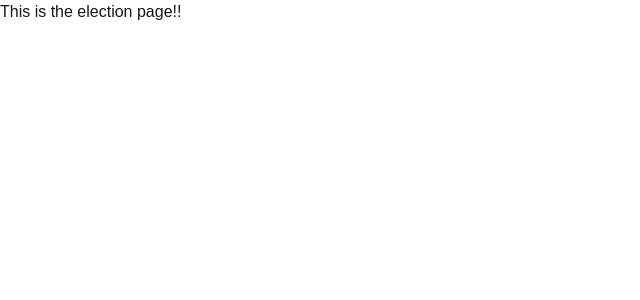
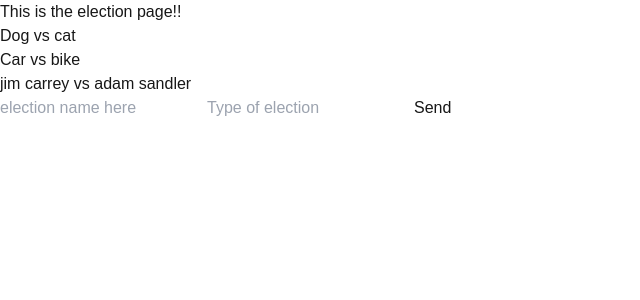
Before and after one commit to berglund10/final-weekend-assignment, a Next.js app: page /election in a window 1280 px wide. Shown: the top 300 px of the page, without its empty margins (0-640 px from the left). Built offline with nearby package versions, Linux system fonts and the light colour scheme.

Commit message:
add electionPage

```diff
--- a/package.json
+++ b/package.json
@@ -12,7 +12,8 @@
   "dependencies": {
     "next": "15.0.3",
     "react": "^18.3.1",
-    "react-dom": "^18.3.1"
+    "react-dom": "^18.3.1",
+    "uuid": "^11.0.3"
   },
   "devDependencies": {
     "@types/node": "^20",
--- a/src/app/election/page.tsx
+++ b/src/app/election/page.tsx
@@ -1,11 +1,24 @@
+import { postElectionAction } from "@/features/election/actions";
+import { electionService } from "@/features/election/instance";
+
 export default async function Page() {
     // getAll elections and map all elections. if done -> show results, otherwise be able to close the election!
     // addNew election
     // patch/ set election as done!
+    const elections = await electionService.getAll()
 
     return (
       <>
       This is the election page!!
+      {elections.map((election) => {
+        return <p key={election.id}> {election.type}</p>
+      })}
+
+        <form action={postElectionAction}>
+        <input type="text" name="name" placeholder="election name here" className="input input-bordered w-full max-w-xs" />
+        <input type="text" name="type" placeholder="Type of election" className="input input-bordered w-full max-w-xs"/>
+        <button type="submit" className="btn btn-ghost">Send</button>
+        </form>
       </>
     );
   }
--- a/src/features/election/actions.ts
+++ b/src/features/election/actions.ts
@@ -0,0 +1,22 @@
+"use server";
+import { v4 as uuidv4 } from 'uuid';
+
+import { revalidatePath } from "next/cache";
+import { electionService } from "./instance";
+
+export const postElectionAction = async (formData: FormData) => {
+    const name = formData.get("name") as string;
+    const type = formData.get("type") as string;
+
+    const rawData = {
+        name,
+        type,
+        id: uuidv4(),
+    }
+
+        await electionService.add(rawData);
+
+    revalidatePath("/representative");
+
+
+}
--- a/src/features/election/instance.ts
+++ b/src/features/election/instance.ts
@@ -0,0 +1,3 @@
+import { createService } from "./service";
+
+export const electionService = createService();
--- a/src/features/election/service.ts
+++ b/src/features/election/service.ts
@@ -0,0 +1,29 @@
+const db = [
+    {id: 1,
+    type: "Dog vs cat",
+    done: true
+    },
+    {id: 2,
+    type: "Car vs bike",
+    done: true
+    },
+    {id: 3,
+    type: "jim carrey vs adam sandler",
+    done: false
+    }
+]
+
+export const createService = () => {
+    return {
+      getAll: async () => {
+        return await db;
+      },
+      add: async (data:any) => {
+        console.log(data);
+        return await db.push(data);
+      },
+      done: async (data: any) => {
+        return await db.push(data);
+      }
+}
+}
```
Also changed, not shown: 1 other file (tests, documents, lock files or other folders).
